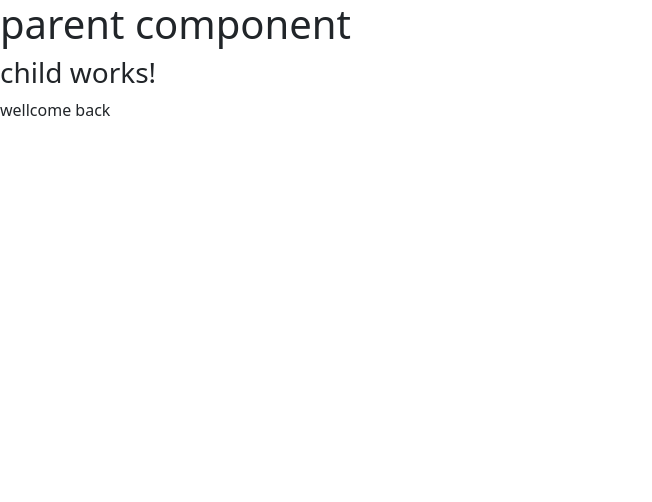
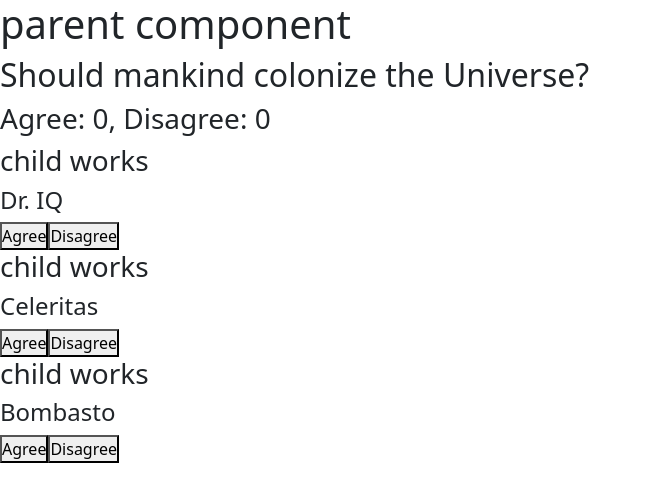
Before and after one commit to Mdkarimul/e-com-admin-panel, an Angular app: page / in a window 1280 px wide. Shown: the top 502 px of the page, without its empty margins (0-652 px from the left). Built offline with nearby package versions, Linux system fonts and the light colour scheme.

Commit message:
add new subject

```diff
--- a/src/app/app.component.html
+++ b/src/app/app.component.html
@@ -2,4 +2,6 @@
 
 </router-outlet> -->
 <h1>parent component</h1>
-<app-child [logedin]="userlogedin"></app-child>
+<h2>Should mankind colonize the Universe?</h2>
+<h3>Agree: {{agreed}}, Disagree: {{disagree}}</h3>
+<app-child *ngFor="let voter of voters" [name]="voter" (voted)="onVoted($event)"></app-child>
--- a/src/app/app.component.ts
+++ b/src/app/app.component.ts
@@ -7,5 +7,16 @@ import { Component } from '@angular/core';
 })
 export class AppComponent {
   title = 'taskmanager';
-  userlogedin = true;
+
+  agreed = 0;
+  disagree = 0;
+  voters = ['Dr. IQ', 'Celeritas', 'Bombasto'];
+
+  onVoted(agreed:boolean){
+    if(agreed){
+      this.agreed++;
+    }else{
+      this.disagree++;
+    }
+  }
 }
--- a/src/app/child/child.component.html
+++ b/src/app/child/child.component.html
@@ -1,3 +1,4 @@
-<h3>child works!</h3>
-<p *ngIf="logedin">wellcome back </p>
-<p *ngIf="!logedin">please login</p>
+<h3>child works</h3>
+<h4>{{name}}</h4>
+<button type="button" (click)="vote(true)" [disabled]="didvote">Agree</button>
+<button type="button" (click)="vote(false)" [disabled]="didvote">Disagree</button>
--- a/src/app/child/child.component.ts
+++ b/src/app/child/child.component.ts
@@ -1,13 +1,23 @@
-import { Component, Input } from '@angular/core';
+import { Component, EventEmitter, Input, OnChanges, Output, SimpleChanges } from '@angular/core';
 import { HeroService } from '../services/hero.service';
+import { JsonPipe } from '@angular/common';
 @Component({
   selector: 'app-child',
   templateUrl: './child.component.html',
   styleUrls: ['./child.component.css']
 })
-export class ChildComponent {
+export class ChildComponent  {
 
-@Input() logedin! :boolean;
+
+  @Input() name = '';
+  @Output() voted = new EventEmitter<boolean>();
+
+  didvote = false;
+   vote(agreed:boolean){
+    this.voted.emit(agreed);
+    this.didvote = true;
+   }
+
 
 
 
```
